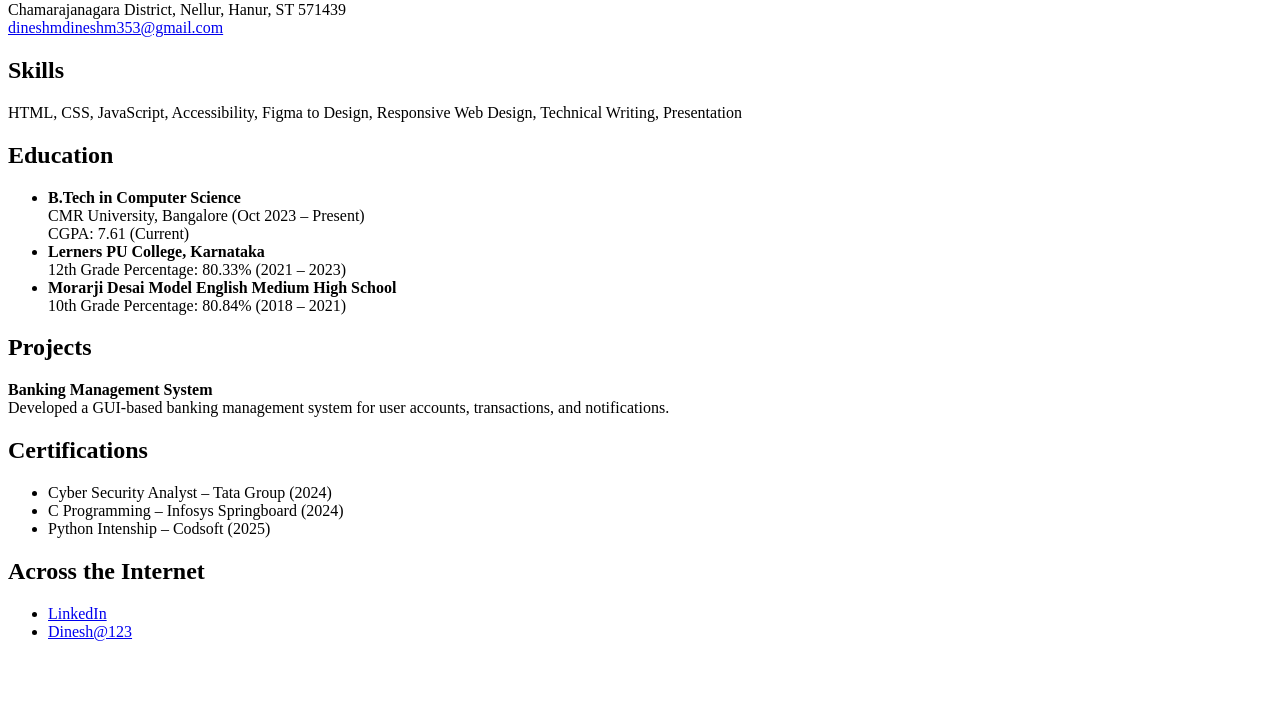
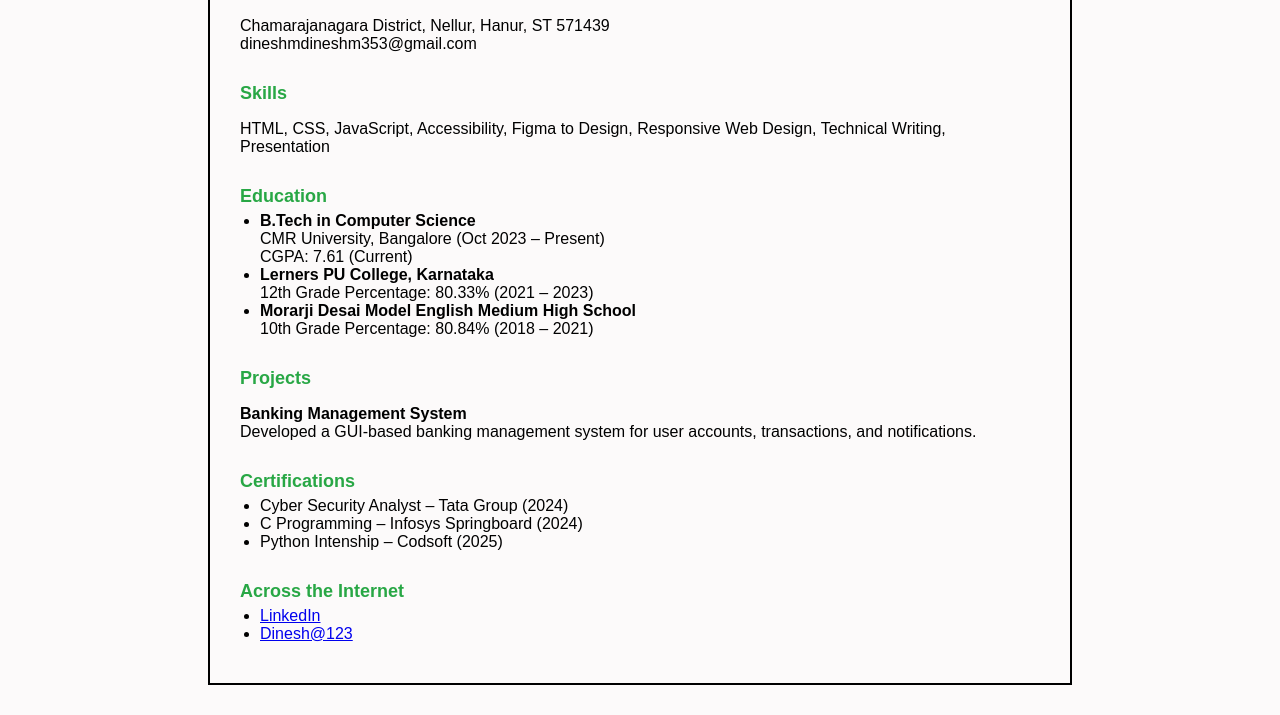
Before and after one commit to dinesh-kumar-2006-web/my_resume, a plain HTML site: page index.html in a window 1280 px wide. Shown: the part 183-898 px from the top of the page. Before the commit the page ends 840 px from the top, so only its background shows below. Drawn offline with Linux system fonts and the light colour scheme.

Commit message:
Update index.html

```diff
--- a/index.html
+++ b/index.html
@@ -3,7 +3,7 @@
 <head>
 
   <title>Dinesh Kumar M - Resume</title>
-  <link rel="stylesheet" href="res.css">
+  <link rel="stylesheet" href="style.css">
 </head>
 <body>
   <div class="resume">
```
